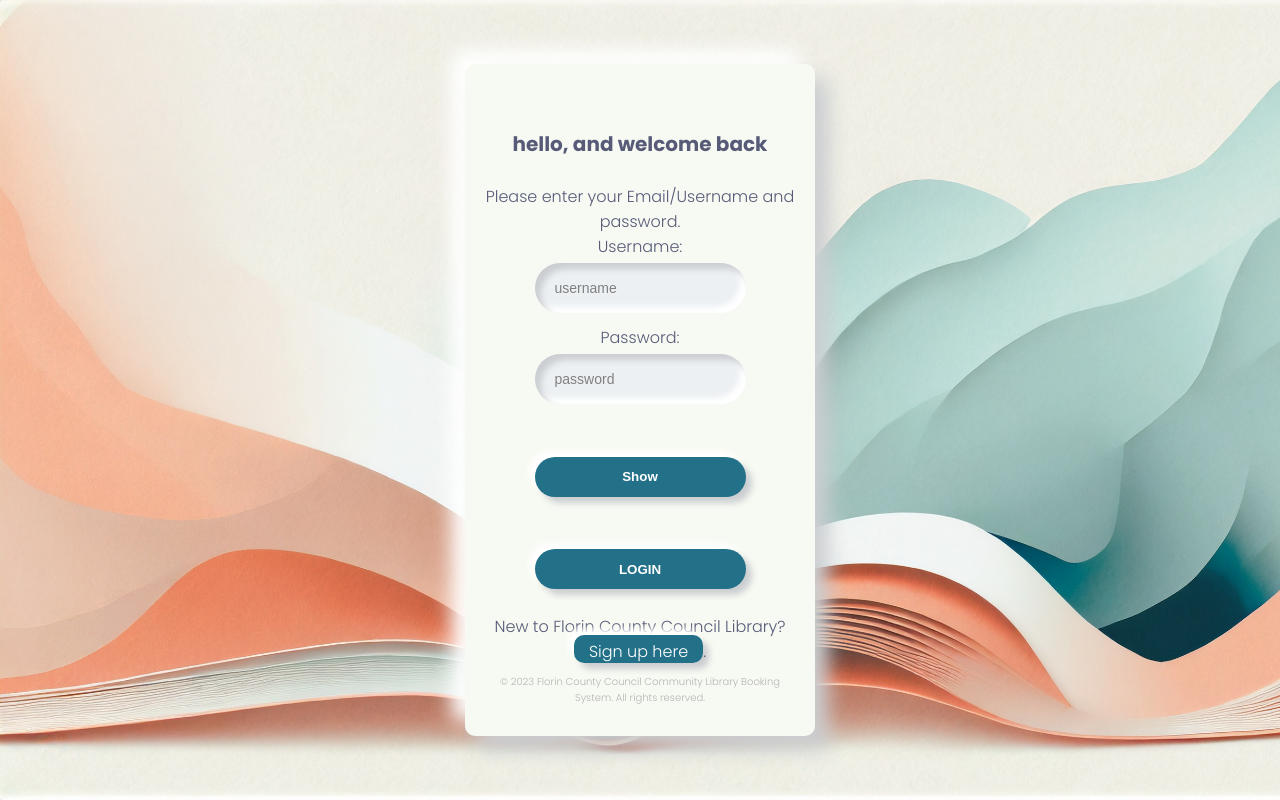
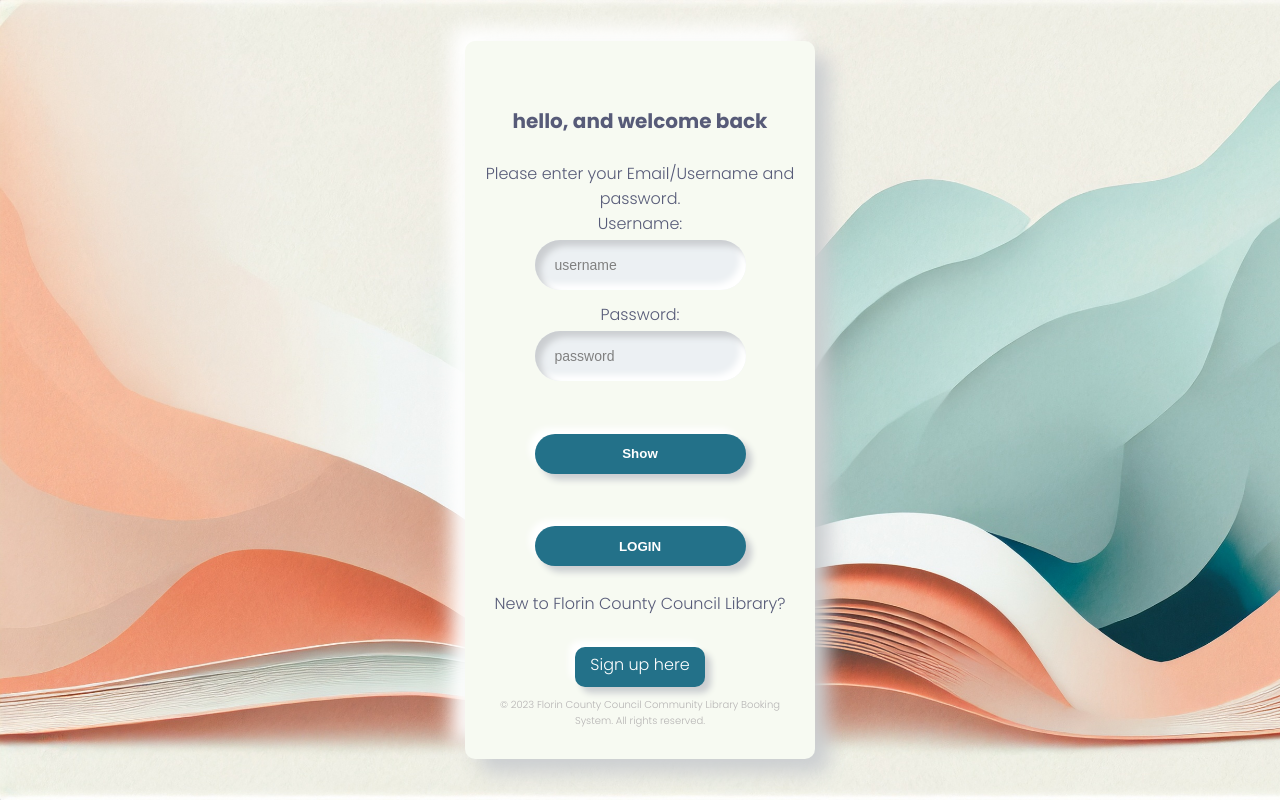
Before and after one commit to Bill2703/Library-App, a plain HTML site: page client/login.html in a window 1280 px wide. Drawn offline with Linux system fonts and the light colour scheme.

```diff
--- a/client/assets/bookpage.js
+++ b/client/assets/bookpage.js
@@ -34,7 +34,6 @@
     });
 }
 
-// Function to create and append book elements to the DOM
 // Function to create and append book elements to the DOM
 function appendBookToDOM(book, bookList) {
     // Create list item for the book
--- a/client/login.html
+++ b/client/login.html
@@ -27,7 +27,7 @@
       <button type="submit">LOGIN</button>
     </form>
 
-    <p>New to Florin County Council Library? <a href="./register.html">Sign up here</a>.</p>
+    <p>New to Florin County Council Library?</p> <a href="./register.html">Sign up here</a>
 
     <div class="footer">
         &copy; 2023 Florin County Council Community Library Booking System. All
```
Also changed, not shown: client/register.html (+2 -1 lines).
